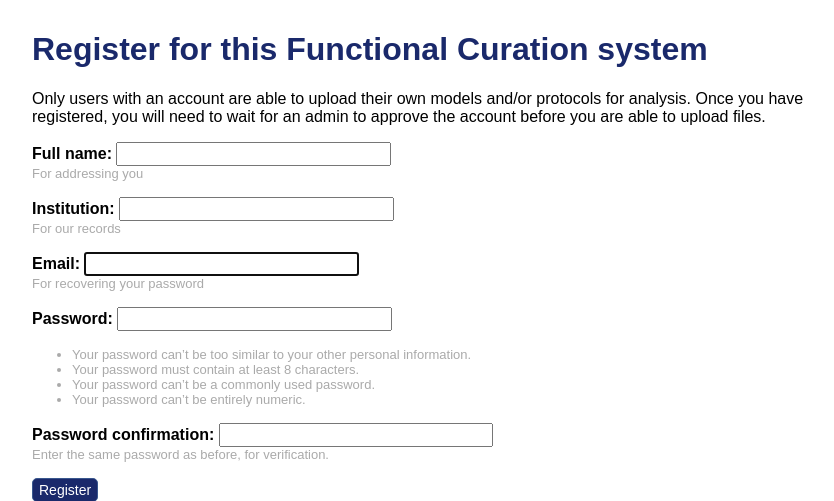
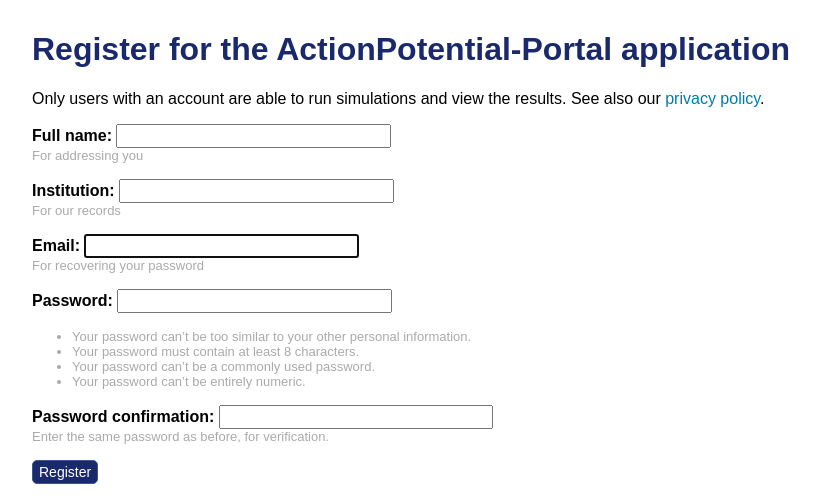
Before and after one commit to CardiacModelling/ap-nimbus-client, a Django app: page /accounts/register/ in a window 1280 px wide. Shown: the part 54-555 px from the top of the page, without its empty margins (193-1027 px from the left). Run offline with Django 3.2, Linux system fonts and the light colour scheme; parts of the project's set-up code (start-up, migrations or seed data) failed here and were passed over; some libraries are stand-ins or nearby versions.

Commit message:
updated register message

```diff
--- a/client/templates/registration/register.html
+++ b/client/templates/registration/register.html
@@ -10,12 +10,10 @@
 
 {% block content %}
 
-  <h1>Register for this Functional Curation system</h1>
+  <h1>Register for the ActionPotential-Portal application</h1>
 
   <p>
-    Only users with an account are able to upload their own models and/or
-    protocols for analysis. Once you have registered, you will need to wait
-    for an admin to approve the account before you are able to upload files.
+    Only users with an account are able to run simulations and view the results. See also our <a href="{% url 'privacy' %}">privacy policy</a></li>.
   </p>
 
   <form action="" method="POST">
```
